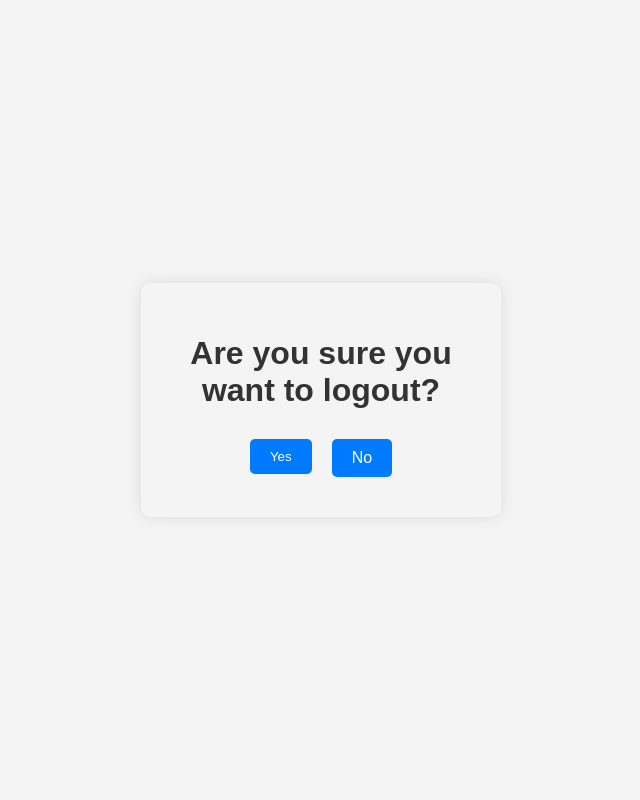
After one commit to LeelaSaud79/MCQ-generator, a Flask app: template templates/logout.html in a window 1280 px wide. The commit adds this page. Shown: the whole page, without its empty margins (319-959 px from the left). Run offline with Flask 3, Linux system fonts and the light colour scheme; the template is opened without the code that fills it, so the values that code supplies are empty.

Commit message:
Feat: Add the logout function

```diff
--- a/app.py
+++ b/app.py
@@ -155,6 +155,14 @@ def view_answer():
     percentage = correct_count/count*100
     return render_template("view_answer.html", zipped_data=correct_answers, percentage=percentage)
 
+# @app.route("/logout")
+# def logout():
+#     session.clear()  # Clear the session data
+#     return redirect("/login")  # Redirect the user to the login page after logout
+@app.route("/logout")
+def logout_confirmation():
+    return render_template("logout.html")
+
 
 if __name__ == '__main__':
     db.create_table()
--- /dev/null
+++ b/templates/logout.html
@@ -0,0 +1,66 @@
+<!DOCTYPE html>
+<html lang="en">
+<head>
+    <meta charset="UTF-8">
+    <meta name="viewport" content="width=device-width, initial-scale=1.0">
+    <title>Logout Confirmation</title>
+    <style>
+        body {
+            font-family: Arial, sans-serif;
+            background-color: #f4f4f4;
+            margin: 0;
+            padding: 0;
+            display: flex;
+            justify-content: center;
+            align-items: center;
+            height: 100vh;
+        }
+        .container {
+            text-align: center;
+            background-color: ac;
+            padding: 30px;
+            border-radius: 10px;
+            box-shadow: 0px 0px 15px rgba(0, 0, 0, 0.1);
+            width: 300px; /* Adjust the width as needed */
+        }
+        h1 {
+            color: #333333;
+            margin-bottom: 20px;
+        }
+        p {
+            color: #666666;
+            margin-bottom: 30px;
+        }
+        .btn-container {
+            display: flex;
+            justify-content: center;
+        }
+        .btn {
+            display: inline-block;
+            background-color: #007bff;
+            color: #ffffff;
+            border: none;
+            padding: 10px 20px;
+            margin: 10px;
+            border-radius: 5px;
+            cursor: pointer;
+            text-decoration: none;
+            transition: background-color 0.3s ease;
+        }
+        .btn:hover {
+            background-color: #0056b3;
+        }
+    </style>
+</head>
+<body>
+    <div class="container">
+        <h1>Are you sure you want to logout?</h1>
+        <div class="btn-container">
+            <form action="/" method="GET">
+                <button type="submit" class="btn">Yes</button>
+            </form>
+            <a href="/index" class="btn">No</a>
+        </div>
+    </div>
+</body>
+</html>
```
Also changed, not shown: templates/index.html (+28 -4 lines), templates/login.html (+4 -3 lines), templates/register.html (+1 -6 lines).
